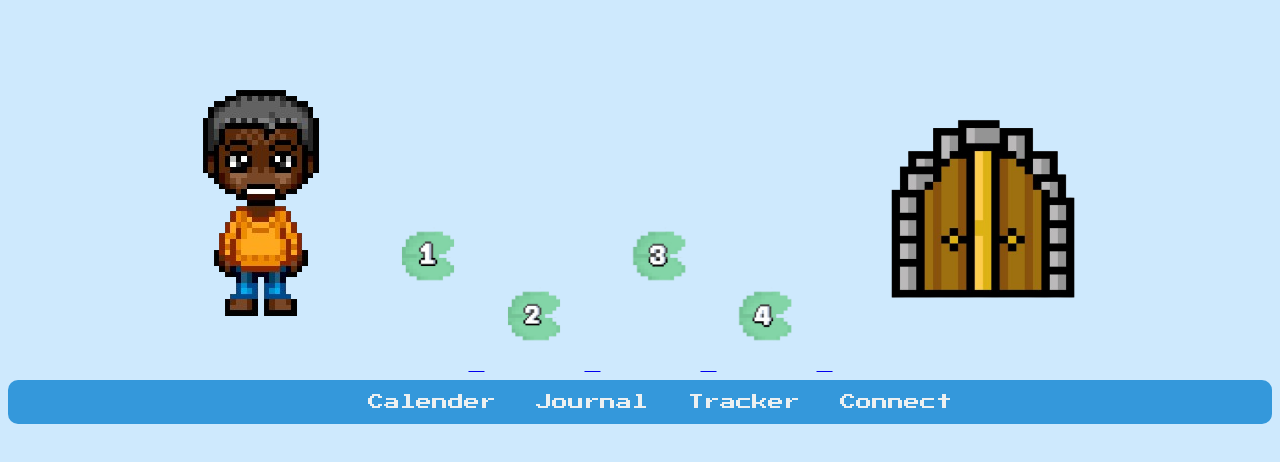
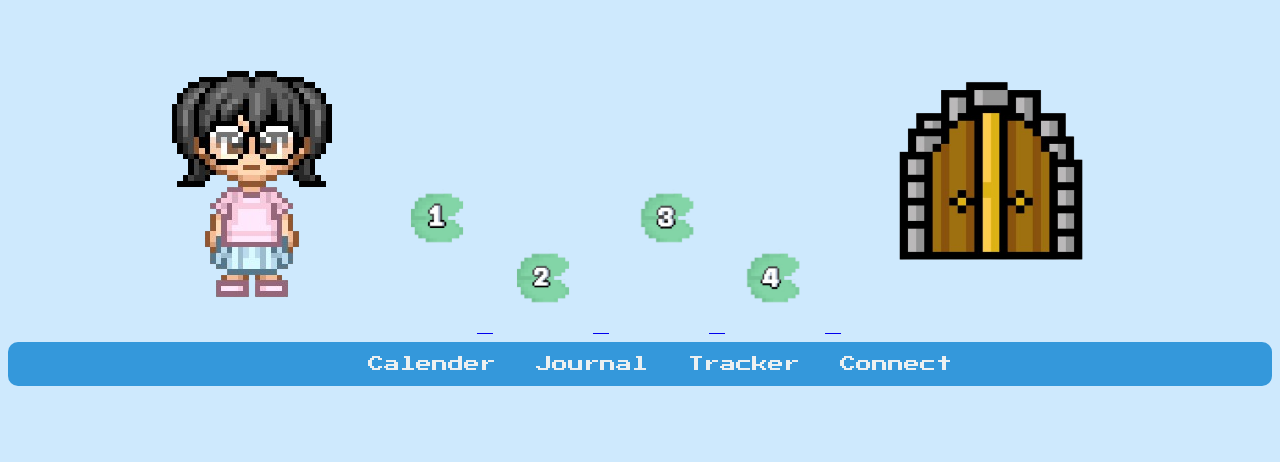
Before and after one commit to kelly2377/Wichack2024, a plain HTML site: page Map.html in a window 1280 px wide. Shown: the part 56-518 px from the top of the page. Drawn offline with Linux system fonts and the light colour scheme.

Commit message:
avatar change

```diff
--- a/Map.html
+++ b/Map.html
@@ -60,7 +60,7 @@
   <h1>Map</h1>
 
   <!-- Map Image -->
-  <img src="assets/avatar4.png" alt="Map Image" id="map">
+  <img src="assets/avatar5.png" alt="Map Image" id="map">
 
   <!-- Level Buttons -->
   <!-- <button class="moved-button">Click me</button> -->
```
